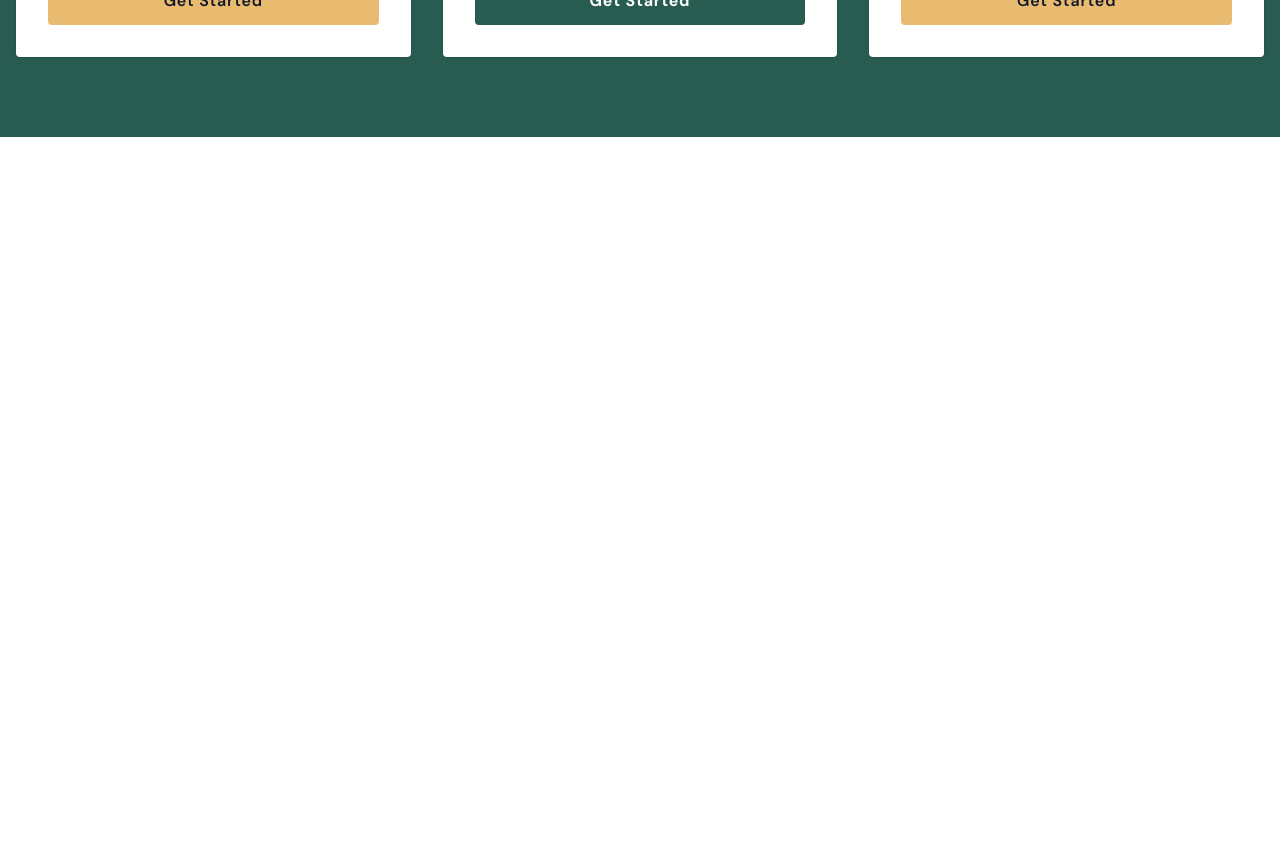
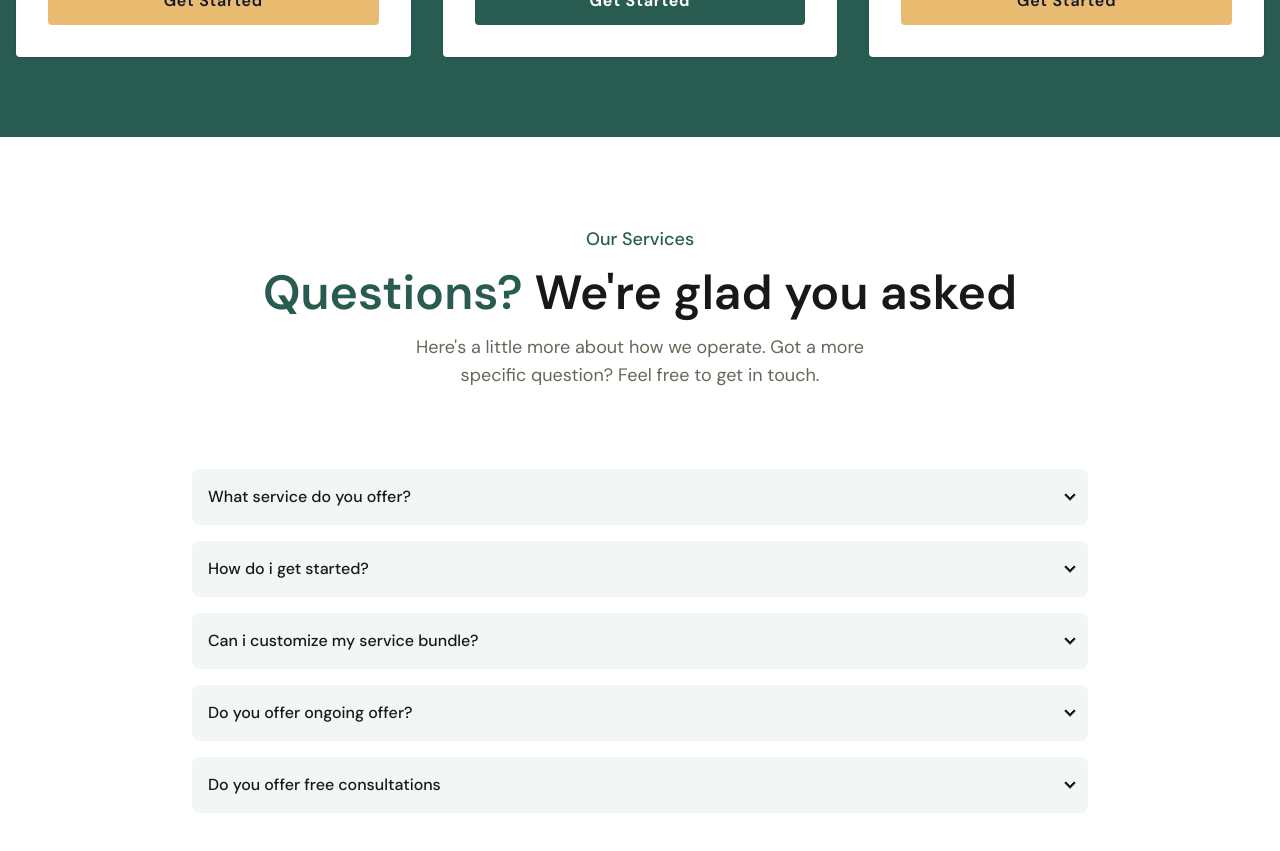
Before and after one commit to Tofazzal26/landify, a Next.js app: page / in a window 1280 px wide. Shown: the part 5240-6091 px from the top of the page. Before the commit the page ends 5377 px from the top, so only its background shows below. Built offline with nearby package versions, Linux system fonts and the light colour scheme.

Commit message:
Our Services style and responsibe finish

```diff
--- a/app/globals.css
+++ b/app/globals.css
@@ -1,2 +1,6 @@
 @import "tailwindcss";
 @plugin "daisyui";
+.collapse-arrow .collapse-title:after {
+  right: 1rem !important;
+  left: auto !important;
+}
--- a/app/page.tsx
+++ b/app/page.tsx
@@ -1,4 +1,5 @@
 import Banner from "@/components/Banner/page";
+import Faq from "@/components/Faq/page";
 import FastSolution from "@/components/FastSolution/page";
 import HappyClient from "@/components/HappyClient/page";
 import OurService from "@/components/OurService/page";
@@ -14,6 +15,7 @@ export default function Home() {
       <Seamless />
       <HappyClient />
       <Pricing />
+      <Faq />
     </div>
   );
 }
--- /dev/null
+++ b/components/Faq/page.tsx
@@ -0,0 +1,74 @@
+import React from "react";
+
+const Faq = () => {
+  const faqs = [
+    {
+      question: "What service do you offer?",
+      answer:
+        "This app allows users to share honest reviews about companies they’ve worked with — both positive and negative — helping others make informed decisions.",
+    },
+    {
+      question: "How do i get started?",
+      answer:
+        "Anyone who has worked with or interacted with a company can submit a review. We encourage genuine experiences from freelancers, employees, or clients.",
+    },
+    {
+      question: "Can i customize my service bundle?",
+      answer:
+        "While we do not verify every review manually, our moderation system and reporting options help maintain authenticity and flag suspicious content.",
+    },
+    {
+      question: "Do you offer ongoing offer?",
+      answer:
+        "Yes, you can edit or remove your review anytime by logging into your account and navigating to your review history.",
+    },
+    {
+      question: "Do you offer free consultations",
+      answer:
+        "Yes, the platform is completely free for users to browse, submit reviews, and explore company insights.",
+    },
+  ];
+
+  return (
+    <div>
+      {" "}
+      <div className="lg:px-0 px-2">
+        <div className="lg:pb-10 lg:pt-2">
+          <div>
+            <div className="text-center lg:my-20 my-10">
+              <h4 className="lg:text-lg text-base font-medium text-[#295c51]">
+                Our Services
+              </h4>
+              <h2 className="lg:text-5xl text-3xl font-semibold lg:my-4 my-2">
+                <span className="text-[#295c51]">Questions?</span>
+                {" We're"} glad you asked
+              </h2>
+              <p className="lg:text-lg text-sm text-[#69655b] lg:w-[450px] mx-auto">
+                {"  Here's"} a little more about how we operate. Got a more
+                specific question? Feel free to get in touch.
+              </p>
+            </div>
+          </div>
+          <div className="max-w-4xl mx-auto my-5 lg:my-10 space-y-4">
+            {faqs.map((item, index) => (
+              <div
+                key={index}
+                className="collapse collapse-arrow bg-[#f2f6f5] rounded-lg"
+              >
+                <input type="checkbox" />
+                <div className="collapse-title text-md  font-medium">
+                  {item.question}
+                </div>
+                <div className="collapse-content">
+                  <p className="text-sm text-gray-600">{item.answer}</p>
+                </div>
+              </div>
+            ))}
+          </div>
+        </div>
+      </div>
+    </div>
+  );
+};
+
+export default Faq;
```
